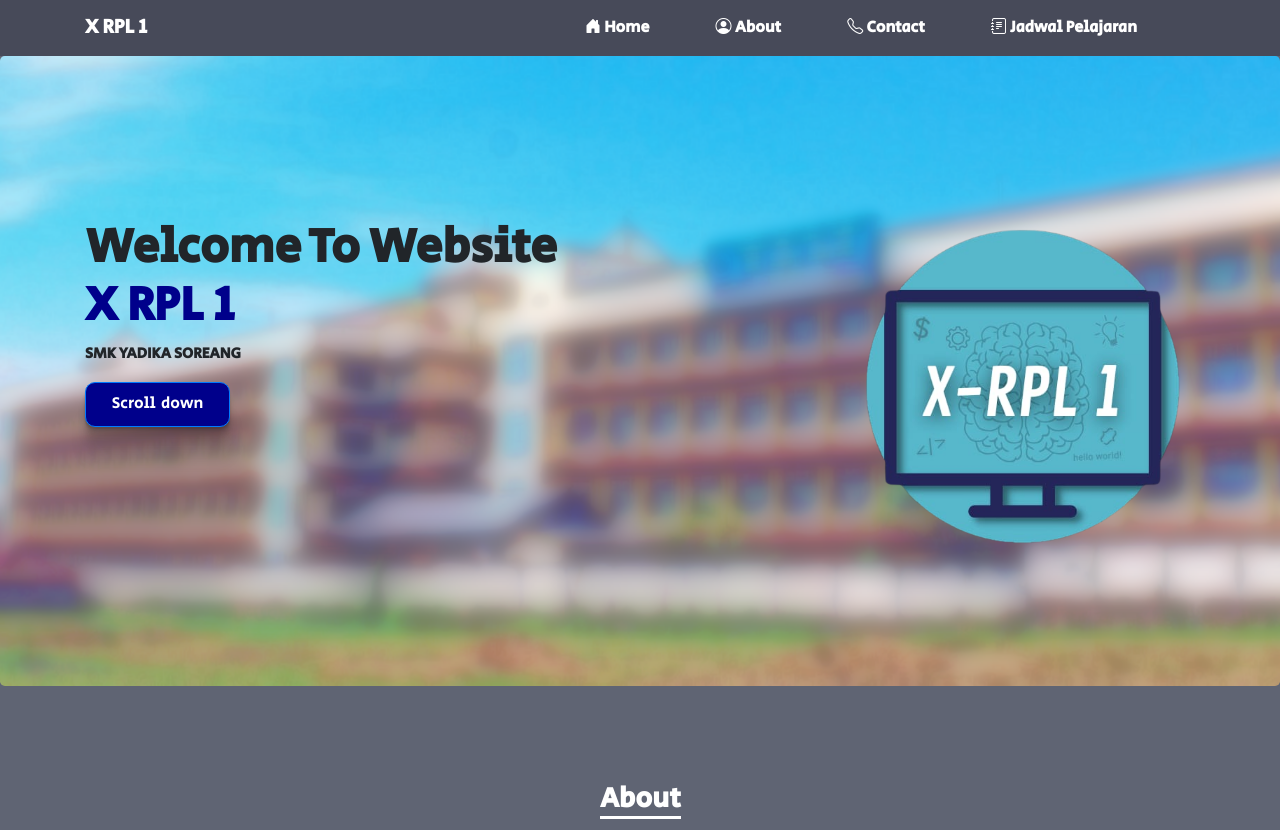
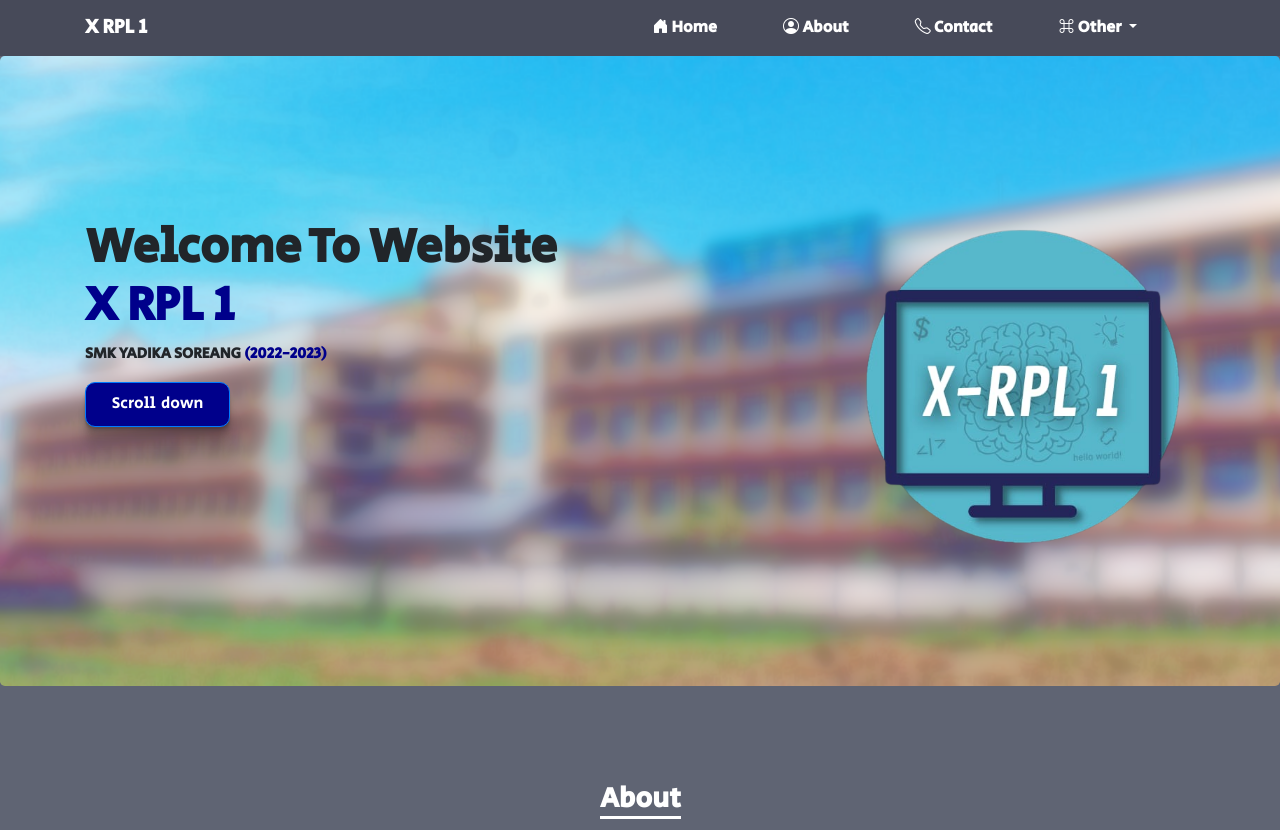
Before and after one commit to HalfaChink/Portfolio-old, a website: page homepage.html in a window 1280 px wide. Shown: the top 830 px of the page. Drawn offline with nearby package versions, Linux system fonts and the light colour scheme.

Commit message:
Update homepage.html

```diff
--- a/homepage.html
+++ b/homepage.html
@@ -22,6 +22,7 @@
     <link rel="icon" href="img/logo.png">
 </head>
 <body>
+    <!-- Nav -->
     <nav class="navbar navbar-expand-lg navbar-dark bg-dark sticky-top">
         <div class="container">
             <a class="navbar-brand" href="#">X RPL 1</a>
@@ -40,14 +41,20 @@
                     <li class="nav-item">
                         <a class="nav-link" href="#contact-person"><i class="bi bi-telephone"></i> Contact</a>
                     </li>
-                    <li class="nav-item">
-                        <a class="nav-link" href="jadwalmapel.html"><i class="bi bi-journal-text"></i> Jadwal
-                            Pelajaran</a>
+                    <li class="nav-item dropdown">
+                        <a class="nav-link dropdown-toggle bi bi-command" type="button" id="dropdownMenuButton" data-toggle="dropdown" aria-haspopup="true" aria-expanded="false">
+                            Other
+                        </a>
+                        <ul class="dropdown-menu" aria-labelledby="dropdownMenuLink">
+                            <li><a class="dropdown-item bi bi-journal-text" href="jadwalmapel.html"> Jadwal Pelajaran</a></li>
+                            <li><a class="dropdown-item bi bi-images" href="gallery.html"> Gallery</a></li>
+                        </ul>
                     </li>
                 </ul>
             </div>
         </div>
     </nav>
+    <!-- Nav End -->
 
     <!-- Home -->
     <div class="jumbotron" id="home">
@@ -56,7 +63,7 @@
                 <img src="img/logo.png" alt="" width="350px">
                 <h1>Welcome To Website <br>
                     <span style="color: #00008b;">X RPL 1</span></h1>
-                <p>SMK YADIKA SOREANG</p>
+                <p>SMK YADIKA SOREANG <span style="color: #00008b;">(2022-2023)</span></p>
                 <a href="#about"><button type="button" class="btn btn-primary">Scroll down </button></a>
             </div>
         </div>
```
